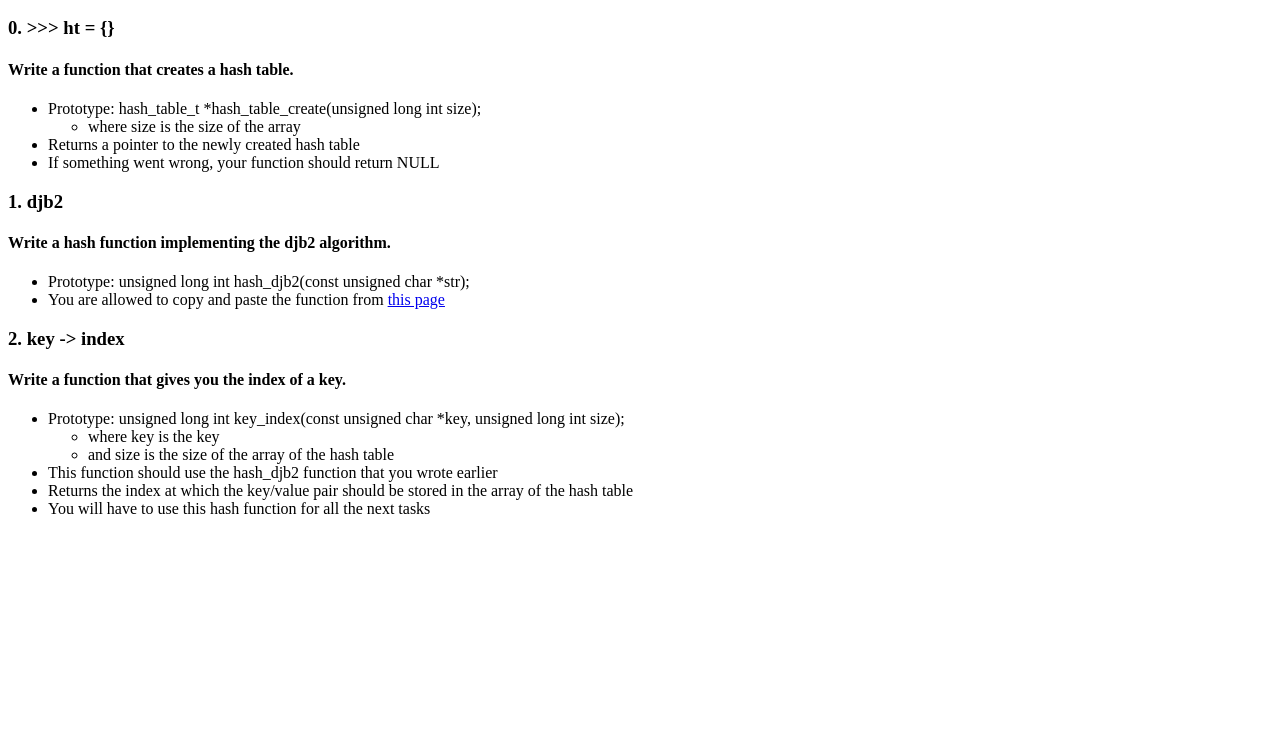
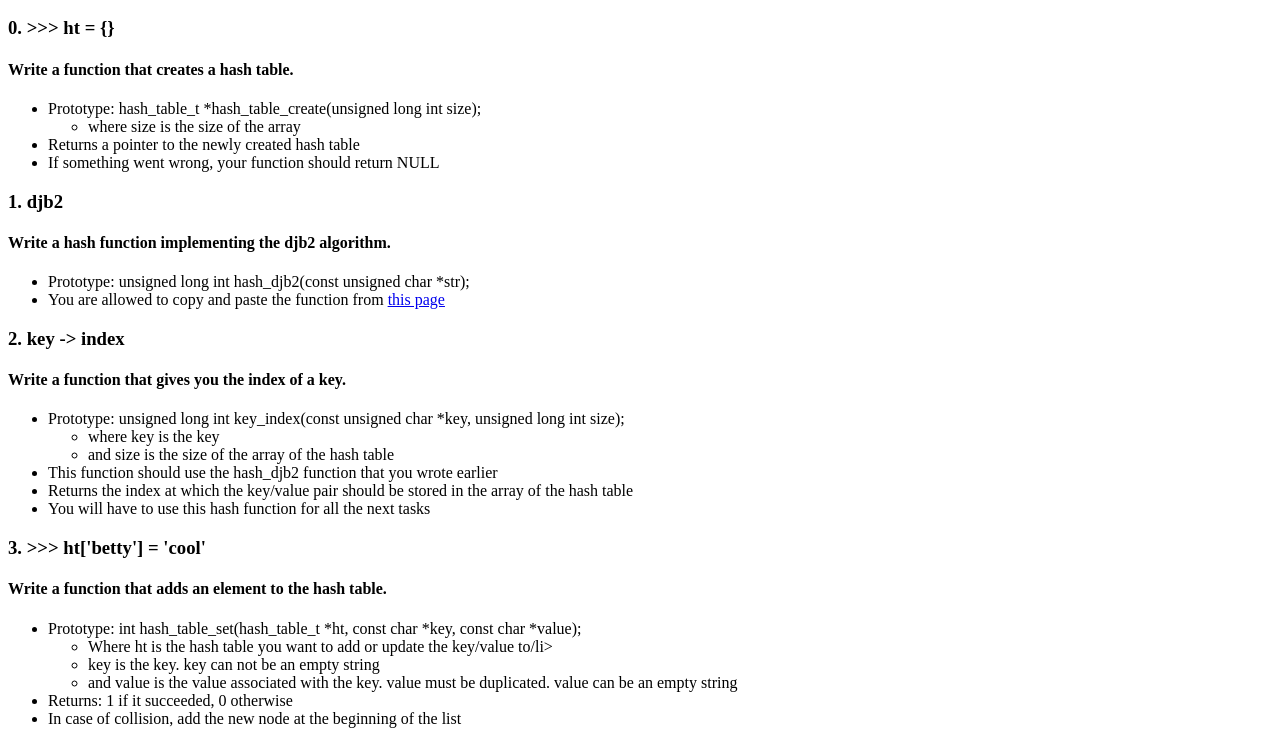
Before and after one commit to obamwonyi/alx-low_level_programming, a plain HTML site: page 0x1A-hash_tables/index.html in a window 1280 px wide. Shown: the part 96-840 px from the top of the page. Before the commit the page ends 800 px from the top, so only its background shows below. Drawn offline with Linux system fonts and the light colour scheme.

Commit message:
updated README.md documentation

```diff
--- a/0x1A-hash_tables/index.html
+++ b/0x1A-hash_tables/index.html
@@ -61,3 +61,25 @@
       <li>You will have to use this hash function for all the next tasks</li>
     </ul>
   </div>
+
+
+<!-- task 3-->
+<div>
+  <h3>3. >>> ht['betty'] = 'cool'</h3>
+  <h4>Write a function that adds an element to the hash table.</h4>
+  <ul>
+    <li>
+      Prototype: int hash_table_set(hash_table_t *ht, const char *key, const char *value);
+      <ul>
+        <li>Where ht is the hash table you want to add or update the key/value to/li>
+        <li>key is the key. key can not be an empty string</li>
+        <li>and value is the value associated with the key. value must
+          be duplicated. value can be an empty string</li>
+      </ul>
+    </li>
+
+    <li>Returns: 1 if it succeeded, 0 otherwise</li>
+    <li>In case of collision, add the new node at the beginning of the list</li>
+
+  </ul>
+</div>
```
Also changed, not shown: 1 other file.
